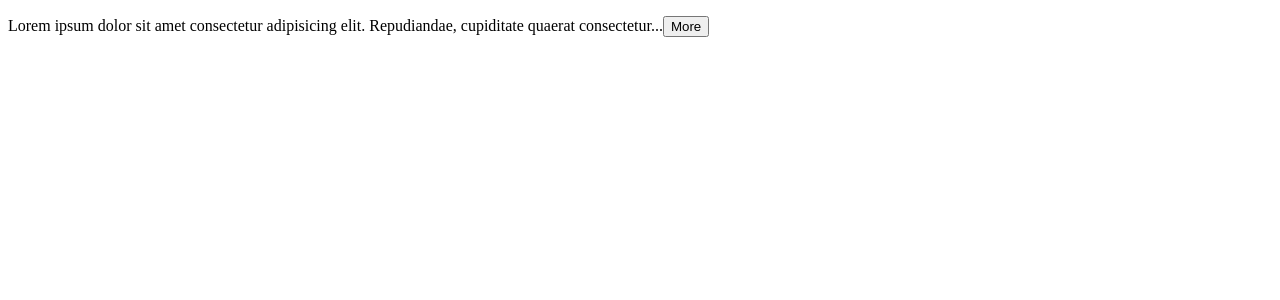
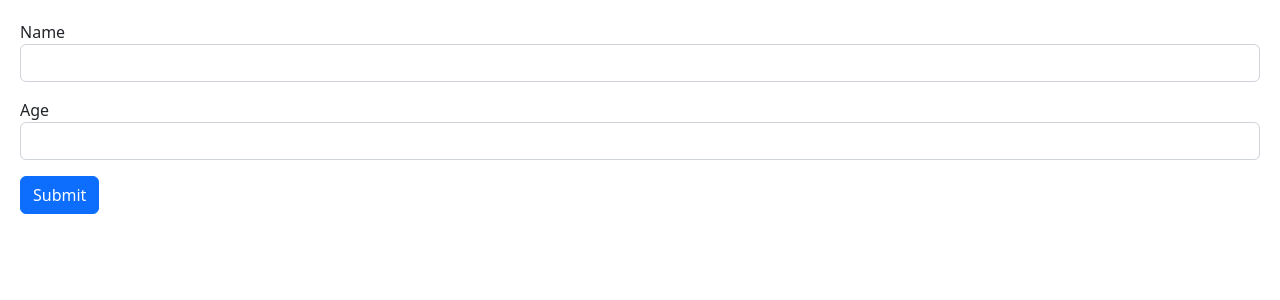
Before and after one commit to RedMoon1177/mosh-react18-beginners, a React (Vite) app: page / in a window 1280 px wide. Shown: the top 300 px of the page. Built offline with nearby package versions, Linux system fonts and the light colour scheme.

Commit message:
1st commit for  Building Forms

```diff
--- a/package.json
+++ b/package.json
@@ -13,6 +13,7 @@
     "immer": "^9.0.19",
     "react": "^18.2.0",
     "react-dom": "^18.2.0",
+    "react-hook-form": "7.43",
     "react-icons": "^4.7.1",
     "styled-components": "^6.1.13"
   },
--- a/src/App.tsx
+++ b/src/App.tsx
@@ -1,27 +1,35 @@
 import { useState } from "react";
-import ExpandableText from "./components/ExpandableText";
+import Form from "./components/Form";
 
-// Managing Component State - lesson 13 ///////
 function App() {
   return (
     <>
-      <ExpandableText maxChars={100}>
-        Lorem ipsum dolor sit amet consectetur adipisicing elit. Repudiandae,
-        cupiditate quaerat consectetur eaque unde corrupti recusandae. Unde
-        doloribus, aperiam vero aut molestias magni quisquam aliquid adipisci
-        excepturi corporis delectus similique cupiditate ducimus rem illum
-        repellat consectetur deserunt exercitationem at reprehenderit enim natus
-        recusandae quis ad. Temporibus ducimus soluta laudantium. Quo blanditiis
-        quae tempora reprehenderit iusto nam obcaecati ea nemo expedita magnam,
-        qui unde, exercitationem vitae quasi voluptatibus maiores ducimus
-        molestias quam voluptas in sapiente architecto consequatur! Dolore,
-        quidem perspiciatis sapiente libero doloribus qui sequi cumque facere
-        delectus ratione odit vitae dolorem provident quae non corrupti aperiam
-        accusamus earum voluptatibus atque.
-      </ExpandableText>
+      <Form />
     </>
   );
 }
+
+// Managing Component State - lesson 13 ///////
+// function App() {
+//   return (
+//     <>
+//       <ExpandableText maxChars={100}>
+//         Lorem ipsum dolor sit amet consectetur adipisicing elit. Repudiandae,
+//         cupiditate quaerat consectetur eaque unde corrupti recusandae. Unde
+//         doloribus, aperiam vero aut molestias magni quisquam aliquid adipisci
+//         excepturi corporis delectus similique cupiditate ducimus rem illum
+//         repellat consectetur deserunt exercitationem at reprehenderit enim natus
+//         recusandae quis ad. Temporibus ducimus soluta laudantium. Quo blanditiis
+//         quae tempora reprehenderit iusto nam obcaecati ea nemo expedita magnam,
+//         qui unde, exercitationem vitae quasi voluptatibus maiores ducimus
+//         molestias quam voluptas in sapiente architecto consequatur! Dolore,
+//         quidem perspiciatis sapiente libero doloribus qui sequi cumque facere
+//         delectus ratione odit vitae dolorem provident quae non corrupti aperiam
+//         accusamus earum voluptatibus atque.
+//       </ExpandableText>
+//     </>
+//   );
+// }
 
 // Managing Component State - lesson 12 ///////
 // function App() {
--- /dev/null
+++ b/src/components/Form.tsx
@@ -0,0 +1,137 @@
+import { FormEvent, useState } from "react";
+import { FieldValues, useForm } from "react-hook-form";
+
+/////////////////// USESFORM HOOK ////////////////////////////////
+const Form = () => {
+  const {
+    register,
+    handleSubmit,
+    formState: { errors },
+  } = useForm(); // React Hook Form uses reference object to get values from input fields
+
+  const onSubmit = (data: FieldValues) => console.log(data);
+
+  return (
+    <form onSubmit={handleSubmit(onSubmit)}>
+      <div className="mb-3">
+        <label htmlFor="name" className="form-lable">
+          Name
+        </label>
+        <input
+          {...register("name", { required: true, minLength: 3 })}
+          id="name"
+          type="text"
+          className="form-control"
+        />
+        {errors.name?.type === "required" && (
+          <p className="text-danger">The name field is required.</p>
+        )}
+        {errors.name?.type === "minLength" && (
+          <p className="text-danger">The name must be at least 3 characters.</p>
+        )}
+      </div>
+      <div className="mb-3">
+        <label htmlFor="age" className="form-lable">
+          Age
+        </label>
+        <input
+          {...register("age")}
+          id="age"
+          type="number"
+          className="form-control"
+        />
+      </div>
+
+      <button className="btn btn-primary" type="submit">
+        Submit
+      </button>
+    </form>
+  );
+};
+
+/////////////////// USESTATE HOOK ////////////////////////////////
+// const Form = () => {
+//   const [person, setPerson] = useState({
+//     name: "",
+//     age: 0,
+//   });
+
+//   const handleSubmit = (event: FormEvent) => {
+//     event.preventDefault();
+//     console.log(person);
+//   };
+
+//   return (
+//     <form onSubmit={handleSubmit}>
+//       <div className="mb-3">
+//         <label htmlFor="name" className="form-lable">
+//           Name
+//         </label>
+//         <input
+//           onChange={(event) =>
+//             setPerson({ ...person, name: event.target.value })
+//           }
+//           value={person.name}
+//           id="name"
+//           type="text"
+//           className="form-control"
+//         />
+//       </div>
+//       <div className="mb-3">
+//         <label htmlFor="age" className="form-lable">
+//           Age
+//         </label>
+//         <input
+//           onChange={(event) =>
+//             setPerson({ ...person, age: parseInt(event.target.value) })
+//           }
+//           value={person.age}
+//           id="age"
+//           type="number"
+//           className="form-control"
+//         />
+//       </div>
+
+//       <button className="btn btn-primary" type="submit">
+//         Submit
+//       </button>
+//     </form>
+//   );
+// };
+
+/////////////////// USEREF HOOK ////////////////////////////////
+// const Form = () => {
+//   const nameRef = useRef<HTMLInputElement>(null);
+//   const ageRef = useRef<HTMLInputElement>(null);
+//   const person = { name: "", age: 0 };
+
+//   const handleSubmit = (event: FormEvent) => {
+//     event.preventDefault(); // prevent this form from being posted to the server (the page will not be re-loaded)
+//     if (nameRef.current !== null) person.name = nameRef.current.value; // return the DOM element/ DOM node that we are referencing
+//     if (ageRef.current !== null) person.age = parseInt(ageRef.current.value);
+
+//     console.log(person);
+//   };
+//   return (
+//     <form onSubmit={handleSubmit}>
+//       <div className="mb-3">
+//         <label htmlFor="name" className="form-lable">
+//           Name
+//         </label>
+//         <input ref={nameRef} id="name" type="text" className="form-control" />
+//       </div>
+//       <div className="mb-3">
+//         <label htmlFor="age" className="form-lable">
+//           Age
+//         </label>
+//         <input ref={ageRef} id="age" type="number" className="form-control" />
+//       </div>
+
+//       <button className="btn btn-primary" type="submit">
+//         Submit
+//       </button>
+//     </form>
+//   );
+// };
+
+export default Form;
--- /dev/null
+++ b/src/index.css
@@ -0,0 +1,3 @@
+body {
+    padding: 20px;
+}
--- a/src/main.tsx
+++ b/src/main.tsx
@@ -1,7 +1,8 @@
 import React from "react";
 import ReactDOM from "react-dom/client";
 import App from "./App";
-// import "bootstrap/dist/css/bootstrap.css";
+import "bootstrap/dist/css/bootstrap.css";
+import "./index.css";
 
 ReactDOM.createRoot(document.getElementById("root") as HTMLElement).render(
   <React.StrictMode>
```
Also changed, not shown: 1 other file (tests, documents, lock files or other folders).
